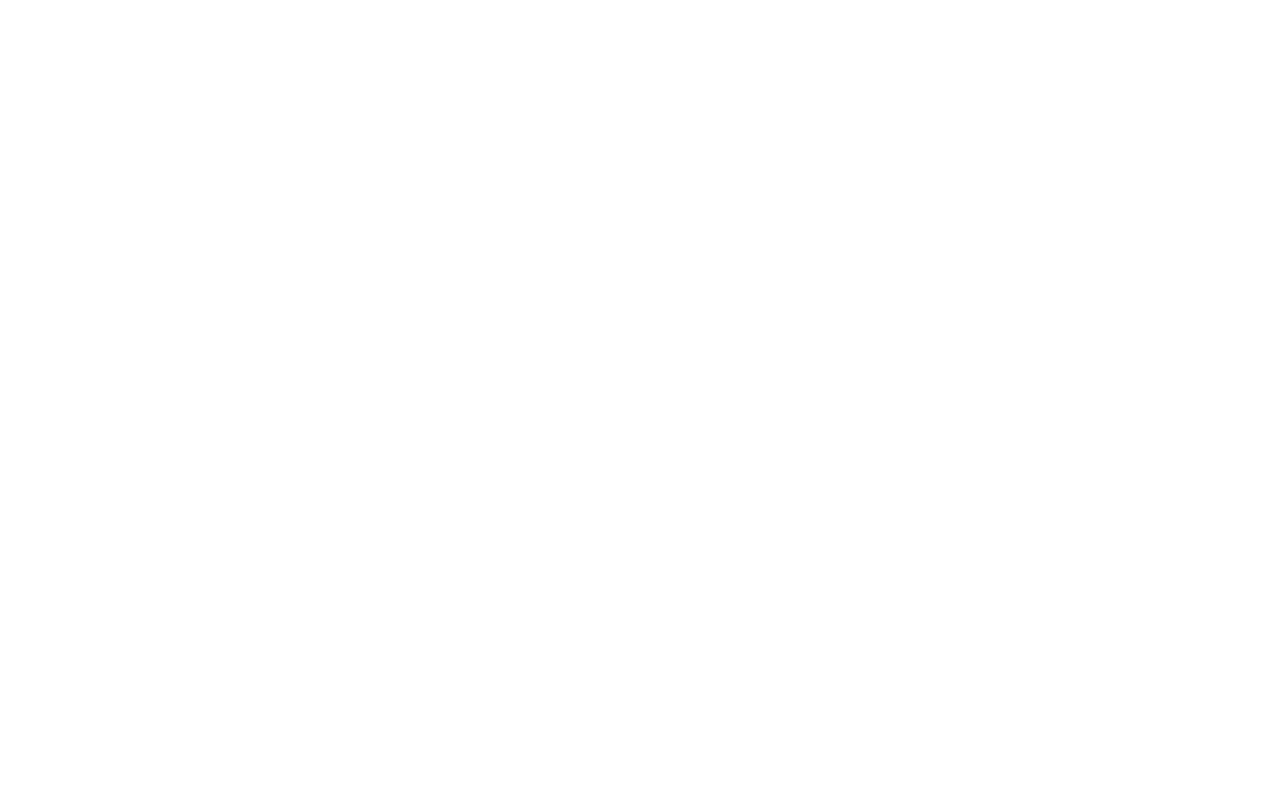
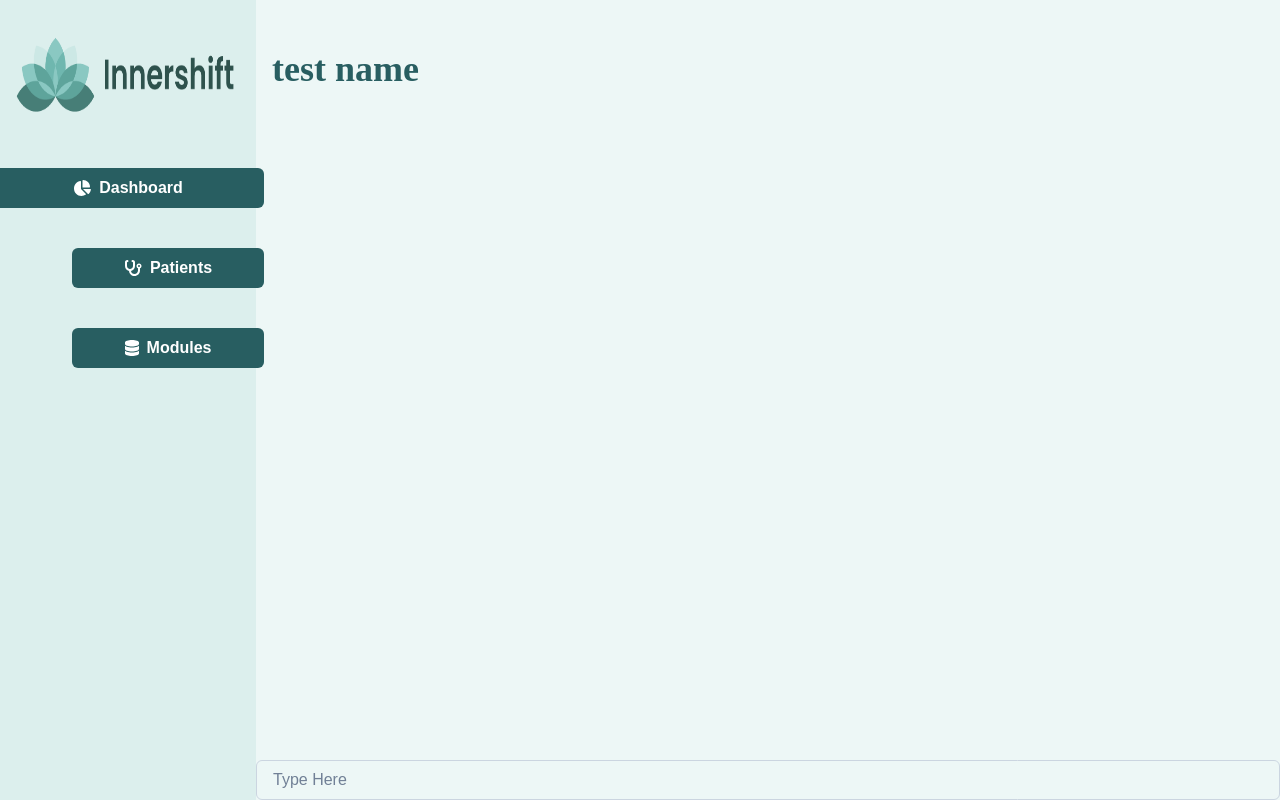
Before and after one commit to RachnaKedigehalli/Innershift, a React (Create React App) app in the folder frontend_web/: page /doctor/chat in a window 1280 px wide. Before the commit this address had no page. Built offline with nearby package versions, Linux system fonts and the light colour scheme.

Commit message:
chat skeleton

```diff
--- a/frontend_web/src/App.js
+++ b/frontend_web/src/App.js
@@ -24,8 +24,8 @@
 
 import Dummypage from './Pages/dummypage';
 import ViewPatient from './Pages/Doctor/ViewPatient';
-import DoctorProfile from './Pages/Profile';
-
+import DoctorProfile from './Pages/Doctor/Profile';
+import DoctorChat from './Pages/Doctor/Chat';
 
 function App() {
   let initialState = {
@@ -91,6 +91,7 @@
           {/* Doctor */}
           <Route path="/doctor/patients" element={<DoctorPatients />} />
           <Route path="/doctor/viewpatient" element={<ViewPatient />} />
+          <Route path="/doctor/chat" element={<DoctorChat />} />
 
 
           <Route path="/dummyloc" element={<Dummypage />} />
--- /dev/null
+++ b/frontend_web/src/Pages/Doctor/Chat.js
@@ -0,0 +1,110 @@
+import { Flex, Button, Text, Box, VStack, HStack, StackDivider, Heading, FormControl, Input } from '@chakra-ui/react'
+import SideDoctor from "../../Components/SideDoctor";
+import { DESKTOP_BG_LIGHT, DESKTOP_BG_MEDIUM } from "../../Constants";
+
+
+
+// import { Tooltip as ReactTooltip } from 'react-tooltip'
+
+// import { FontAwesomeIcon } from "@fortawesome/react-fontawesome";
+// import {
+//     // faCirclePlus,
+//     faComments,
+//     faHeadphones,
+// 	faBookOpen,
+// 	faCirclePlay,
+// 	faListUl,
+// 	faQuestion
+// } from "@fortawesome/free-solid-svg-icons";
+
+import React from 'react';
+import { useNavigate, useLocation, } from 'react-router-dom'
+
+
+
+function DoctorChat(){
+	const navigate = useNavigate();
+	const location = useLocation();
+
+	const clickSearch = () => {
+		navigate('/dummyloc', {
+			state: location.state
+		})
+	}
+
+
+    const Header = ({patientName}) =>{
+        return(<Heading color='teal.700' m={4} mt={12}> {patientName} </Heading>)
+    }
+
+    const MyMessage = ({msgText}) =>{
+        return (<Box ml={30} align='right' bg='teal.700'>
+            <Text color='gray.300'>{msgText}</Text>
+        </Box>);
+    }
+
+    const OtherMessage = ({msgText}) =>{
+        return (<Box mr={30} bg='gray.300'>
+            <Text color='teal.700'>{msgText}</Text>
+        </Box>);
+    }
+
+
+    var chatId = 0;
+
+    const Chat = ({messages, myId}) =>{
+        var chatMessages = []
+
+        for(var msg in messages){
+            // displayQuestions.push(<FormQuestions key={i} qno={i}/>)
+            if(msg.senderId === myId){
+                chatMessages.push(<MyMessage msgText={msg.content} key={chatId}/>)
+            }
+            else{
+                chatMessages.push(<OtherMessage msgText={msg.content} key={chatId}/>)
+            }
+            chatId++;
+        }
+
+        // chatMessages.push(<MyMessage msgText='this is message from doctor' key={chatId}/>)
+        // chatId+=1;
+        // chatMessages.push(<OtherMessage msgText='patient says hi' key={chatId}/>)
+        // chatId+=1;
+
+        return(<Box w='100%' flex={1} overflowY='auto'>
+            {chatMessages}
+        </Box>);
+    }
+
+    const Footer = ({}) => {
+        return(<Box w='100%' >
+            <FormControl>
+                <Input minHeight='100%' w='100%' borderColor='gray.300' placeholder='Type Here' />
+                {/* <Button >Send</Button> */}
+            </FormControl>
+        </Box>);
+    }
+
+
+
+	return(<div>
+		<Flex>
+
+			{/* This be side nav bar */}
+			<SideDoctor/>
+
+			{/* This be main screen */}
+			<Flex direction='column' bg={DESKTOP_BG_LIGHT} maxHeight='100vh' minHeight='100vh' w='80%' ml='20%'>
+				{/* <VStack h='100%' flexDirection='column' align='left' m={3} divider={<StackDivider borderColor='gray.200' />}> */}
+					<Header patientName="test name"/>
+                    <Chat/>
+                    <Footer/>
+				{/* </VStack> */}
+			</Flex>
+
+		</Flex>
+	</div>);
+
+}
+
+export default DoctorChat;
```
